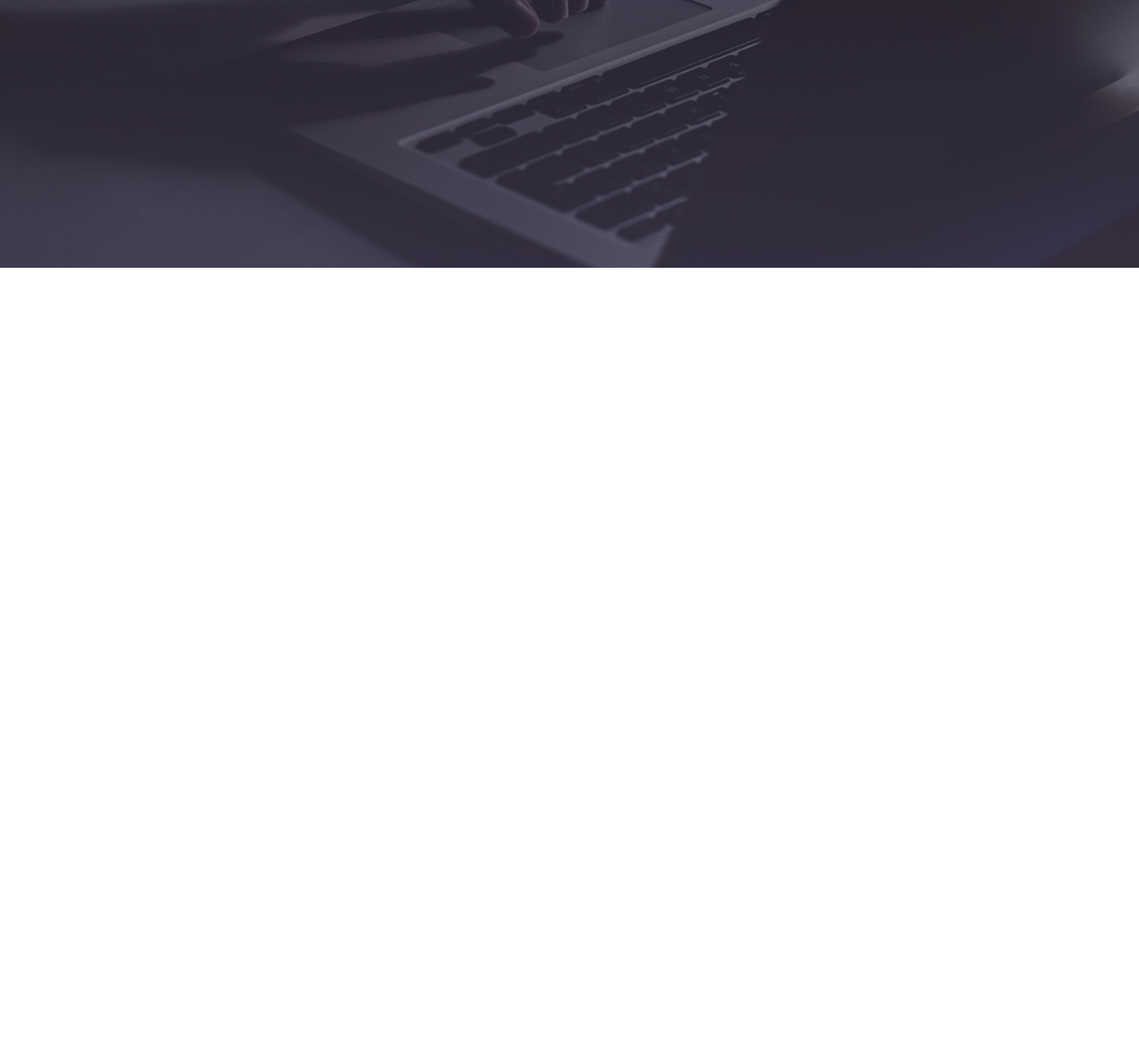
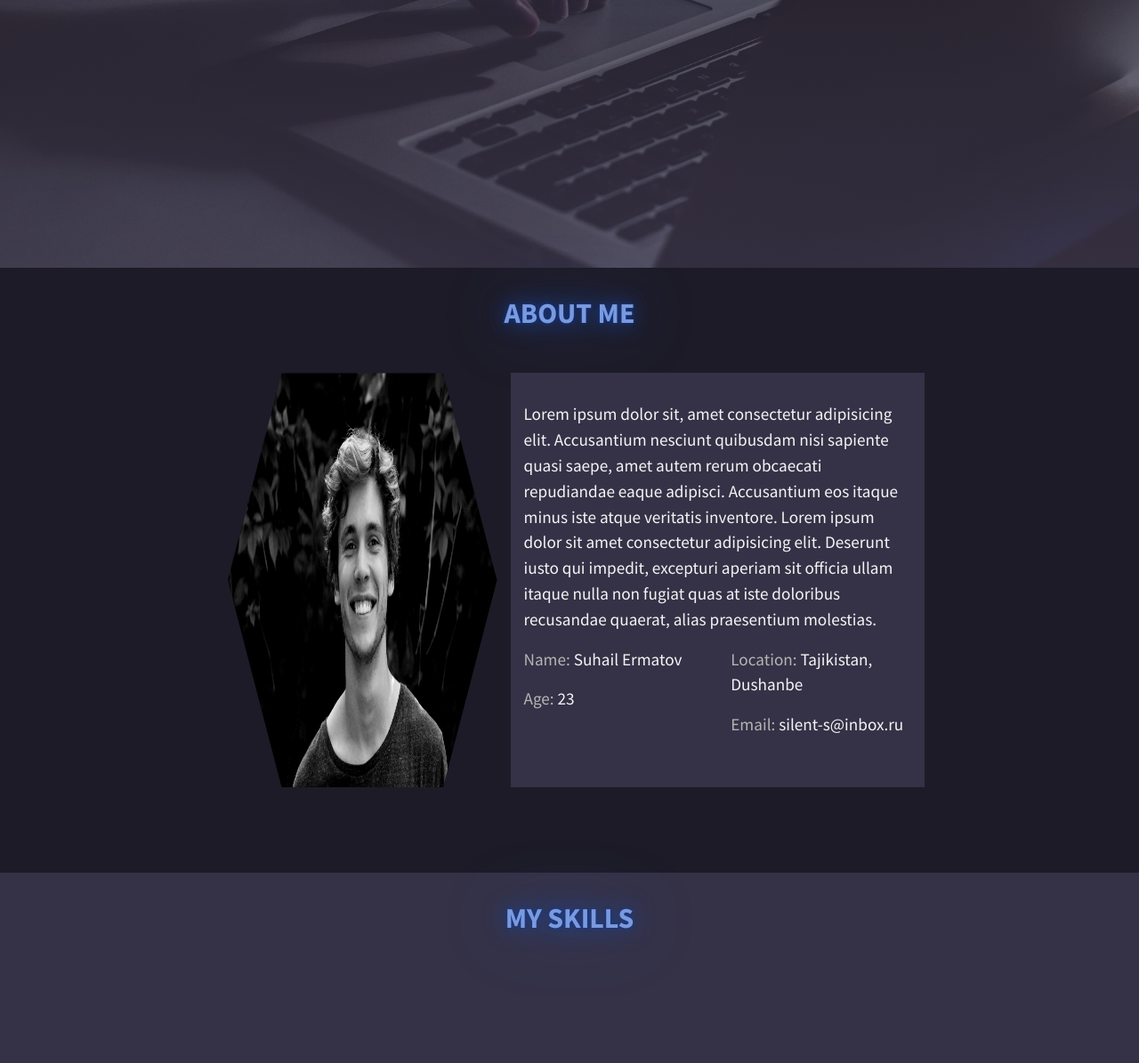
Before and after one commit to knoxie-s/portfolio, a plain HTML site: page index.html in a window 1280 px wide. Shown: the part 499-1694 px from the top of the page at 89% size. Before the commit the page ends 800 px from the top, so only its background shows below. Drawn offline with nearby package versions, Linux system fonts and the light colour scheme; a web font is replaced by a local one.

Commit message:
about-me part1 is ready

```diff
--- a/css/styles.css
+++ b/css/styles.css
@@ -1,10 +1,19 @@
 body {
 	text-align: center;
+	color: #F4F4F4;
+	font-family: 'Source Sans Pro', sans-serif;
+}
+
+h2 {
+	font-weight: 700;
+	margin-bottom: 3rem;
 }
 
 h1 {
-	font-family: 'JetBrains Mono', monospace;
-	font-weight: 700;
+	font-family: 'Francois One', sans-serif;
+}
+
+h1, h2 {
 	text-transform: uppercase;
 	color: rgb(122,154,221);
 	filter: drop-shadow(rgba(8, 56, 157, 0.95) 0px 0px 2.29233px) drop-shadow(rgba(30, 71, 157, 0.75) 0px 0px 11.4617px) drop-shadow(rgba(30, 71, 157, 0.44) 0px 0px 34.385px);
@@ -18,13 +27,30 @@ header {
 	padding-top: 1rem;
 }
 
+/*-------------------------GENERAL-STYLES-------------------------*/
+
 .container {
 	/* background-color: black; */
 	padding-right: 0;
 	padding-left: 0;
 }
 
-/*-----------------------------HEADER-----------------------------*/
+.container-fluid {
+	padding-top: 2rem;
+	padding-bottom: 6rem;
+	padding-left: 16rem;
+	padding-right: 16rem;
+}
+
+.bgcolor1 {
+	background-color: #1D1B27;
+}
+
+.bgcolor2 {
+	background-color: #353247;
+}
+
+/* -----------------------------HEADER----------------------------- */
 
 .navbar-brand {
 	font-family: 'Big Shoulders Display', cursive;
@@ -65,7 +91,31 @@ header {
 }
 
 .h-intro {
+	font-weight: 700;
 	font-size: 3.2rem;
 	position:relative;
 	top: 18rem;
 }
+
+/* -----------------------------ABOUT-ME----------------------------- */
+
+.p3x4 {
+	width: 100%;
+	height: 100%;
+	/* background-image: url(../images/3x4.png); */
+    clip-path: polygon(20% 0%, 80% 0%, 100% 50%, 80% 100%, 20% 100%, 0% 50%);
+}
+
+.about-info {
+	text-align: left;
+	padding-top: 2rem;
+	padding-bottom: 2.5rem;
+	font-size: 1.2rem;
+	/* width: 300px; */
+}
+
+.about-info-list {
+	color: #B4B4B3;
+}
+
+/* -----------------------------ABOUT-ME----------------------------- */
--- a/index.html
+++ b/index.html
@@ -7,10 +7,13 @@
 	<meta name="viewport" content="width=device-width, initial-scale=1.0" />
 	<title>Dept</title>
 	<link rel="preconnect" href="https://fonts.gstatic.com">
+	<link href="https://fonts.googleapis.com/css2?family=Francois+One&display=swap" rel="stylesheet">
 	<link
 		href="https://fonts.googleapis.com/css2?family=Big+Shoulders+Display:wght@100;300;400;500;600;700;800;900&display=swap"
 		rel="stylesheet">
-	<link href="https://fonts.googleapis.com/css2?family=JetBrains+Mono:wght@200;400;800&display=swap" rel="stylesheet">
+	<link
+		href="https://fonts.googleapis.com/css2?family=Source+Sans+Pro:ital,wght@0,200;0,300;0,400;0,600;0,700;0,900;1,200;1,300;1,400;1,600;1,700;1,900&display=swap"
+		rel="stylesheet">
 	<link rel="stylesheet" href="https://maxcdn.bootstrapcdn.com/bootstrap/4.0.0/css/bootstrap.min.css"
 		integrity="sha384-Gn5384xqQ1aoWXA+058RXPxPg6fy4IWvTNh0E263XmFcJlSAwiGgFAW/dAiS6JXm" crossorigin="anonymous" />
 	<link rel="stylesheet" href="css/styles.css" />
@@ -47,6 +50,34 @@
 			<h1 class="h-intro">I am developer</h1>
 		</div>
 	</header>
+	<section class="bgcolor1 container-fluid">
+		<h2>About me</h2>
+		<div class="row">
+			<div class="col-lg-5">
+				<img class="p3x4" src="./images/3x4.png" alt="3x4">
+			</div>
+			<div class="col-lg-7 about-info bgcolor2">
+				<p>Lorem ipsum dolor sit, amet consectetur adipisicing elit. Accusantium nesciunt quibusdam nisi
+					sapiente quasi saepe, amet autem rerum obcaecati repudiandae eaque adipisci. Accusantium eos
+					itaque minus iste atque veritatis inventore. Lorem ipsum dolor sit amet consectetur adipisicing
+					elit. Deserunt iusto qui impedit, excepturi aperiam sit officia ullam itaque nulla non fugiat
+					quas at iste doloribus recusandae quaerat, alias praesentium molestias.</p>
+				<div class="row">
+					<div class="col-lg-6">
+						<p> <span class="about-info-list">Name:</span> Suhail Ermatov</p>
+						<p> <span class="about-info-list">Age:</span> 23</p>
+					</div>
+					<div class="col-lg-6">
+						<p> <span class="about-info-list">Location:</span> Tajikistan, Dushanbe</p>
+						<p> <span class="about-info-list">Email:</span> silent-s@inbox.ru</p>
+					</div>
+				</div>
+			</div>
+		</div>
+	</section>
+	<section class="bgcolor2 container-fluid">
+		<h2>My skills</h2>
+	</section>
 </body>
 
 </html>
```
Also changed, not shown: images/3x4.jpg (added), images/3x4.png (added).
